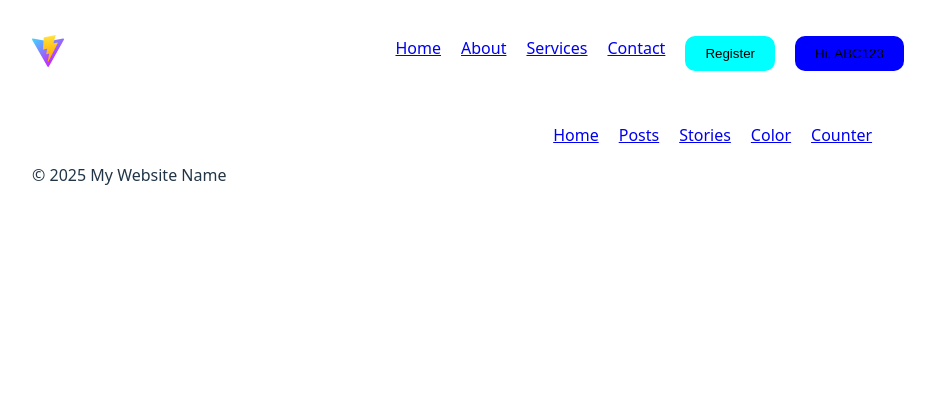
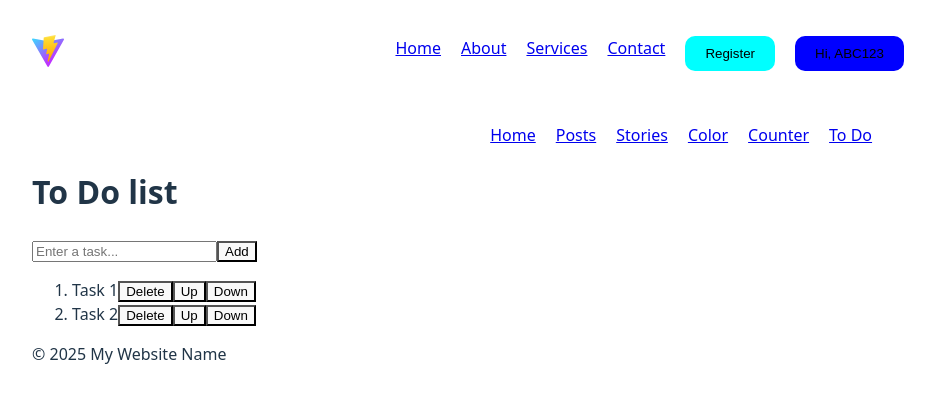
Before and after one commit to a6hijeet/react-demo, a React (Vite) app: page /todo in a window 1280 px wide. Shown: the top 402 px of the page, without its empty margins (172-1107 px from the left). Built offline with nearby package versions, Linux system fonts and the light colour scheme.

Commit message:
Created To do list with add/up/down/delete

```diff
--- a/src/App.jsx
+++ b/src/App.jsx
@@ -7,6 +7,7 @@ import Story from './components/Story'
 import { BrowserRouter, Routes, Route, Link } from 'react-router-dom';
 import Color from './components/Color'
 import Counter from './components/Counter/Counter'
+import ToDo from './components/todo/todo'
 
 
 function Home() {
@@ -30,6 +31,7 @@ function App() {
           <li> <Link to="/stories">Stories </Link></li>
           <li><Link to="/color">Color </Link></li>
           <li><Link to="/counter">Counter </Link></li>
+          <li><Link to="/todo">To Do </Link></li>
         </ul>
       </nav>
       <Routes>
@@ -38,6 +40,7 @@ function App() {
         <Route path="/stories" element={<Story />}/>
         <Route path="/color" element={<Color />}/>
         <Route path="/counter" element={<Counter />}/>
+        <Route path="/todo" element={<ToDo />}/>
       </Routes>
 
       <Footer />
--- /dev/null
+++ b/src/components/ToDo/ToDo.jsx
@@ -0,0 +1,3 @@
+function ToDo() {
+
+}
--- /dev/null
+++ b/src/components/todo/todo.jsx
@@ -0,0 +1,69 @@
+import { useState } from "react"
+
+
+function ToDo() {
+  const [tasks, setTasks] = useState(["Task 1", "Task 2"]);
+
+  const [newTask, setNewTask] = useState("");
+
+
+  const handleInputChange = (e) => {
+    setNewTask(e.target.value)
+  }
+
+  const addTask = () => {
+    if (newTask.trim() !== "") {
+      setTasks(t => [...t, newTask]);
+      setNewTask("");
+    }
+
+  }
+
+  const deleteTask = (index) => {
+    const updatedTasks = tasks.filter((_,i) => i !== index);
+    setTasks(updatedTasks);
+   // setTasks(tasks.filter((_,i) => i !==index));
+  }
+  const moveTaskUp = (index) => {
+    if (index > 0) {
+      const ut = [...tasks];
+
+      [ut[index], ut[index-1]] = [ut[index-1], ut[index]];
+
+      setTasks(ut);
+    }
+  }
+  const moveTaskDown = (index) => {
+    if (index < tasks.length -1) {
+      const ut =  [...tasks];
+
+      [ut[index], ut[index + 1]] = [ut[index+1], ut[index]];
+
+      setTasks(ut);
+    }
+  }
+
+  return(
+  <div className="todo-wrapper">
+    <div className="todo-form">
+      <h1>To Do list</h1>
+      <input type="text" placeholder="Enter a task..."
+      value={newTask} onChange={(e) => handleInputChange(e)}/>
+      <button onClick={addTask}>Add</button>
+    </div>
+    <div className="todo-list">
+      <ol>
+        {tasks.map((task, index) =>
+          <li key={index}>
+            <span>{task}</span>
+            <button onClick={() => deleteTask(index)}>Delete</button>
+            <button onClick={() => moveTaskUp(index)}>Up</button>
+            <button onClick={() => moveTaskDown(index)}>Down</button>
+          </li>
+      )}
+      </ol>
+    </div>
+  </div>)
+}
+
+export default ToDo
```
